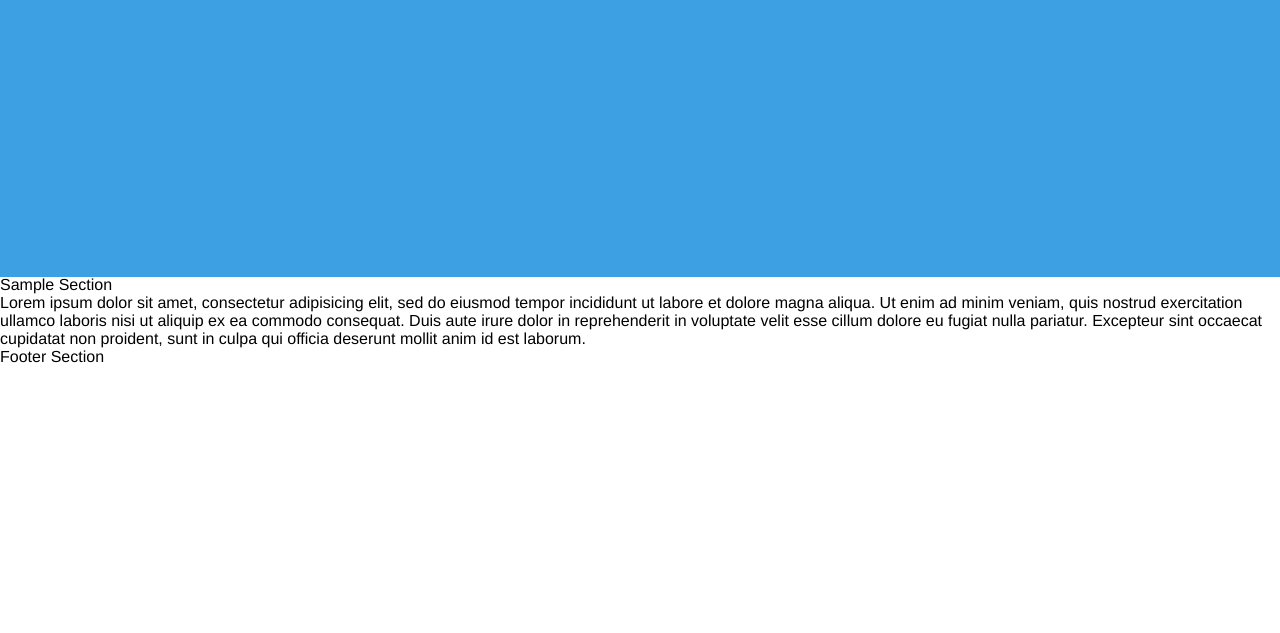
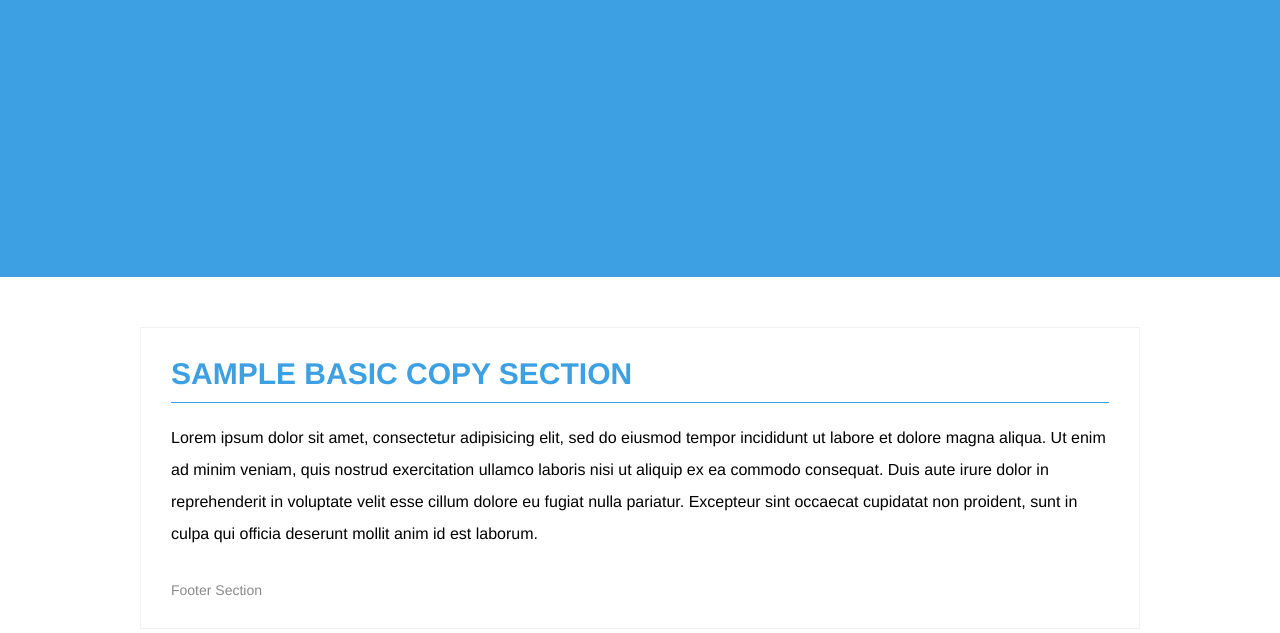
Before and after one commit to offthegridcoders/professional-template, a website: page src/html/index.html in a window 1280 px wide. Shown: the part 523-1156 px from the top of the page. Drawn offline with Linux system fonts and the light colour scheme; files that its build step writes are made by us from their sources; files whose address does not match are found by name.

Commit message:
added section and article styles

```diff
--- a/src/html/index.html
+++ b/src/html/index.html
@@ -44,11 +44,13 @@
       </div>
     </header>
     <section>
-      <header>Sample Section
-      </header>
-      <p>Lorem ipsum dolor sit amet, consectetur adipisicing elit, sed do eiusmod tempor incididunt ut labore et dolore magna aliqua. Ut enim ad minim veniam, quis nostrud exercitation ullamco laboris nisi ut aliquip ex ea commodo consequat. Duis aute irure dolor in reprehenderit in voluptate velit esse cillum dolore eu fugiat nulla pariatur. Excepteur sint occaecat cupidatat non proident, sunt in culpa qui officia deserunt mollit anim id est laborum.</p>
-      <footer>Footer Section
-      </footer>
+      <article>
+        <header>Sample Basic Copy Section
+        </header>
+        <p>Lorem ipsum dolor sit amet, consectetur adipisicing elit, sed do eiusmod tempor incididunt ut labore et dolore magna aliqua. Ut enim ad minim veniam, quis nostrud exercitation ullamco laboris nisi ut aliquip ex ea commodo consequat. Duis aute irure dolor in reprehenderit in voluptate velit esse cillum dolore eu fugiat nulla pariatur. Excepteur sint occaecat cupidatat non proident, sunt in culpa qui officia deserunt mollit anim id est laborum.</p>
+        <footer>Footer Section
+        </footer>
+      </article>
     </section>
     <footer>
     </footer>
--- /dev/null
+++ b/src/less/layout/articles.less
@@ -0,0 +1,6 @@
+article {
+  margin: 0 auto;
+  max-width: @article-max-width;
+  border: solid 1px @article-border-color;
+  padding: @article-padding;
+}
--- /dev/null
+++ b/src/less/layout/sections.less
@@ -0,0 +1,5 @@
+section {
+  margin: 0;
+  width: 100%;
+  padding: @section-padding;
+}
--- a/src/less/main.less
+++ b/src/less/main.less
@@ -4,9 +4,7 @@
   @import 'vendor/normalize';
 
 // THEME STYLES
-  @import 'themes/blue-glass-theme/variables';
-  @import 'themes/blue-glass-theme/defaults';
-  @import 'themes/blue-glass-theme/buttons';
+  @import 'themes/blue-glass-theme/main'; // Change this to which theme you want
 
 // BASE STYLES
   @import 'defaults/base';
@@ -16,3 +14,5 @@
   @import 'modules/headers/main-header';
 
 // LAYOUT
+  @import 'layout/articles';
+  @import 'layout/sections';
--- a/src/less/modules/navigation/main-nav.less
+++ b/src/less/modules/navigation/main-nav.less
@@ -192,7 +192,3 @@
     }
   }
 }
-
-section {
-  height: 2000px;
-}
--- /dev/null
+++ b/src/less/themes/blue-glass-theme/main.less
@@ -0,0 +1,5 @@
+// BLUE GLASS THEME
+@import 'variables';
+@import 'defaults';
+@import 'buttons';
+@import 'typeography';
--- /dev/null
+++ b/src/less/themes/blue-glass-theme/typeography.less
@@ -0,0 +1,25 @@
+section {
+  article {
+    header {
+      font-size: 30px;
+      font-weight: 600;
+      text-transform: uppercase;
+      color: @main-color;
+      margin-bottom: 20px;
+      padding-bottom: 10px;
+      border-bottom: solid 1px @main-color;
+    }
+
+    p {
+      line-height: @paragraphLineHeight;
+    }
+
+    footer {
+      margin-top: 20px;
+      color: @footerTextColor;
+      font-size: @footerFontSize;
+      padding: 10px 0 0;
+      border-top: solid 1px @footerBorderColor;;
+    }
+  }
+}
--- a/src/less/themes/blue-glass-theme/variables.less
+++ b/src/less/themes/blue-glass-theme/variables.less
@@ -5,28 +5,45 @@
 //                                      //
 // ------------------------------------ //
 
+  /* ------------------------- //
+  // Main/General Settings     //
+  // ------------------------- */
 
-/* Main/General Settings: */
-  @primary-font: 'Source Sans Pro', sans-serif;
-  @main-color: #3da0e3;
-  @secondary-color: #000;
+    @primary-font: 'Source Sans Pro', sans-serif;
+    @main-color: #3da0e3;
+    @secondary-color: #000;
+    @paragraphLineHeight: 2;
 
-/* Main Nav Bar Settings */
-  // First Style
+  /* ------------------------- //
+  //  Main Nav Bar Settings    //
+  // ------------------------- */
+
     @main-nav-link-color: #fff;
     @main-logo-color: #fff;
-  // Second Style
     @second-nav-bgcolor: #fff;
     @second-main-nav-link-color: #000;
     @second-main-logo-color: #000;
     @second-main-logo-fa-color: #000;
 
-/* Main Header Settings */
-  // Background Color
+  /* ------------------------- //
+  // Main Header Settings      //
+  // ------------------------- */
+
     @header-bgcolor: #3da0e3;
-  // Title
     @header-title-font-size: 60px;
     @header-title-font-color: #fff;
-  // Subtitle
     @header-subtitle-font-size: 28px;
     @header-subtitle-font-color: #fff;
+
+
+  /* -------------------------- //
+  // Section / Article Settings //
+  // ------------------------- */
+
+    @section-padding: 50px;
+    @article-max-width: 1000px;
+    @article-padding: 30px;
+    @article-border-color: #f4f1f1;
+    @footerFontSize: 14px;
+    @footerTextColor: #898989;
+    @footerBorderColor: transparent;
```
Also changed, not shown: README.md, dist/css/compiled.css, dist/index.html, src/css/compiled.css, src/css/main.css.
